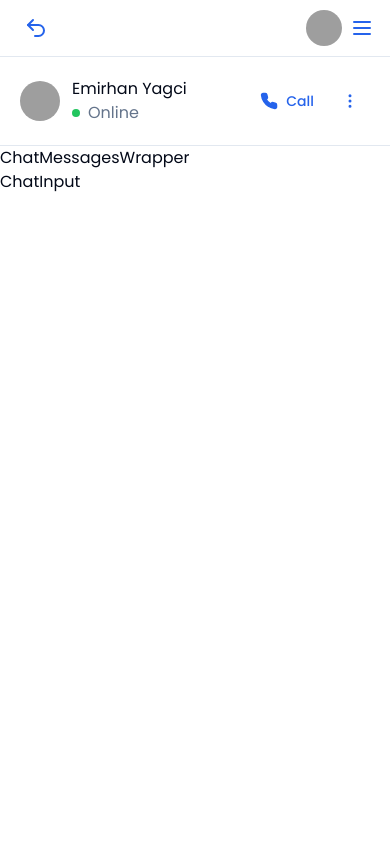
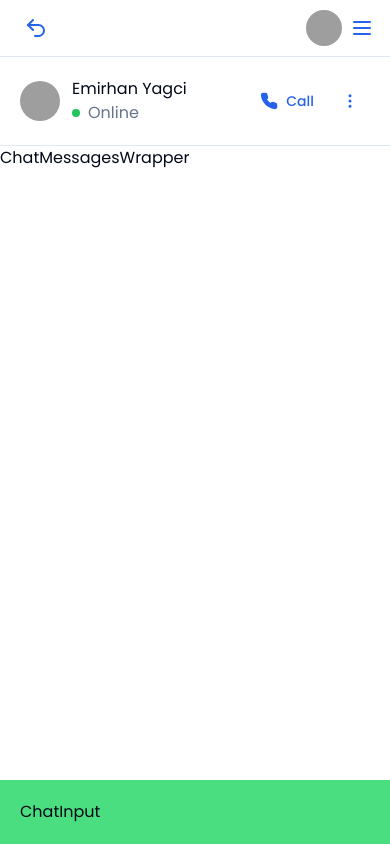
Before and after one commit to emirhanyagci/MERN-chatpack, a React (Vite) app in the folder frontend/: page /home/1 in a window 390 px wide. Built offline with nearby package versions, Linux system fonts and the light colour scheme; grey boxes are pictures that could not be loaded.

Commit message:
chat window maked scrollable

```diff
--- a/frontend/src/App.tsx
+++ b/frontend/src/App.tsx
@@ -23,9 +23,9 @@ function App() {
 
             <Route index element={<ChatWindowPlaceholder />}></Route>
 
-            <Route path=":chatId" element={<ChatWindow />}></Route>
             <Route path="settings" element={<SettingsWindow />}></Route>
             <Route path="privacy" element={<PrivacyWindow />}></Route>
+            <Route path=":chatId" element={<ChatWindow />}></Route>
           </Route>
         </Route>
       </Routes>
--- a/frontend/src/features/chat/ChatInput.tsx
+++ b/frontend/src/features/chat/ChatInput.tsx
@@ -1,3 +1,3 @@
 export default function ChatInput() {
-  return <div>ChatInput</div>;
+  return <div className="bg-green-400 p-5">ChatInput</div>;
 }
--- a/frontend/src/features/chat/ChatMessagesWrapper.tsx
+++ b/frontend/src/features/chat/ChatMessagesWrapper.tsx
@@ -1,3 +1,9 @@
+import { ScrollArea } from "@/components/ui/scroll-area";
+
 export default function ChatMessagesWrapper() {
-  return <div>ChatMessagesWrapper</div>;
+  return (
+    <ScrollArea className="h-full">
+      <div className="h-[1050px]">ChatMessagesWrapper</div>
+    </ScrollArea>
+  );
 }
--- a/frontend/src/features/chat/ChatWindow.tsx
+++ b/frontend/src/features/chat/ChatWindow.tsx
@@ -1,10 +1,12 @@
 import ChatWindowHeader from "@/features/chat/ChatWindowHeader";
 import ChatMessagesWrapper from "./ChatMessagesWrapper";
 import ChatInput from "./ChatInput";
+import MainNavBar from "@/components/MainNavBar";
 
 export default function ChatWindow() {
   return (
-    <section>
+    <section className="flex h-full flex-col">
+      <MainNavBar />
       <ChatWindowHeader />
       <ChatMessagesWrapper />
       <ChatInput />
--- a/frontend/src/pages/Home.tsx
+++ b/frontend/src/pages/Home.tsx
@@ -1,4 +1,3 @@
-import MainNavBar from "@/components/MainNavBar";
 import SideBar from "@/components/SideBar";
 
 import { Outlet } from "react-router-dom";
@@ -8,8 +7,7 @@ export default function Home() {
       <div className="col-span-5 hidden h-full md:block xl:col-span-3">
         <SideBar />
       </div>
-      <main className="col-span-12 md:col-span-7 xl:col-span-9">
-        <MainNavBar />
+      <main className="col-span-12 h-svh md:col-span-7 xl:col-span-9">
         <Outlet />
       </main>
     </div>
```
Also changed, not shown: 1 other file (tests, documents, lock files or other folders).
